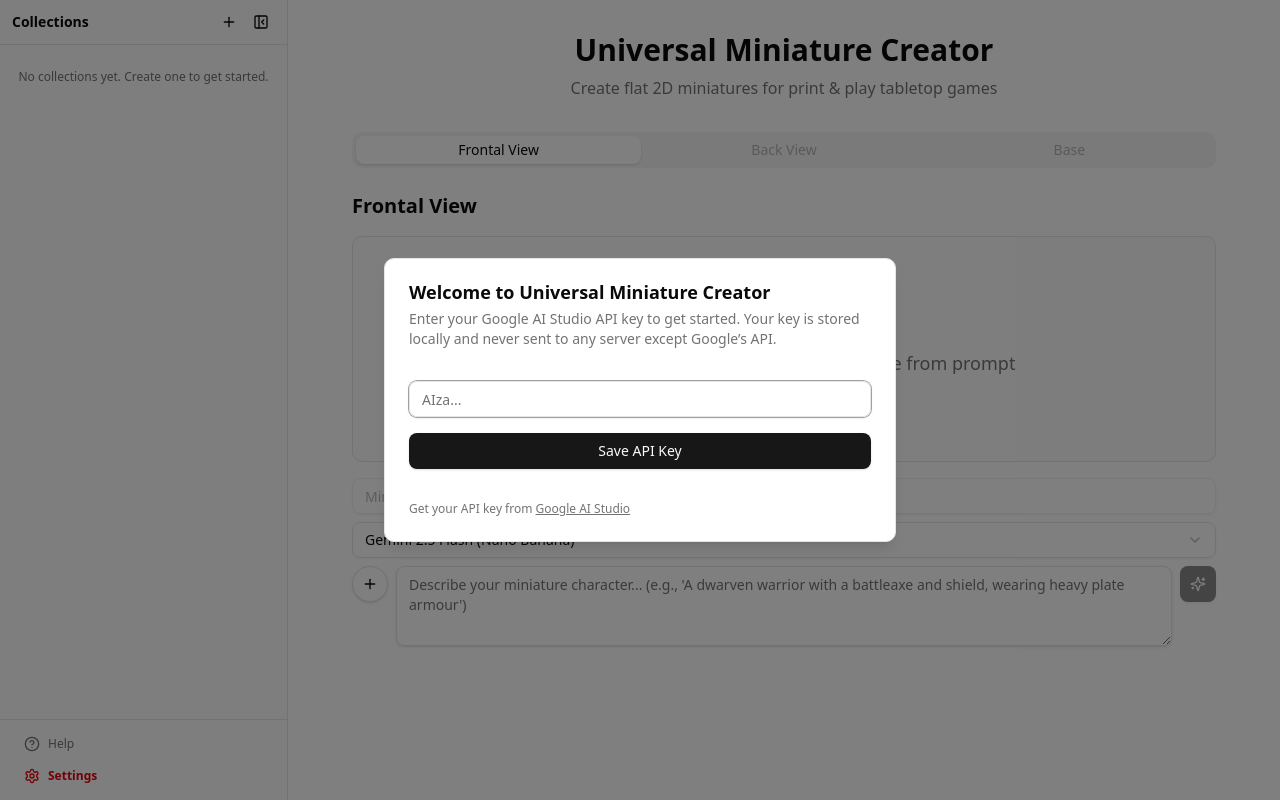
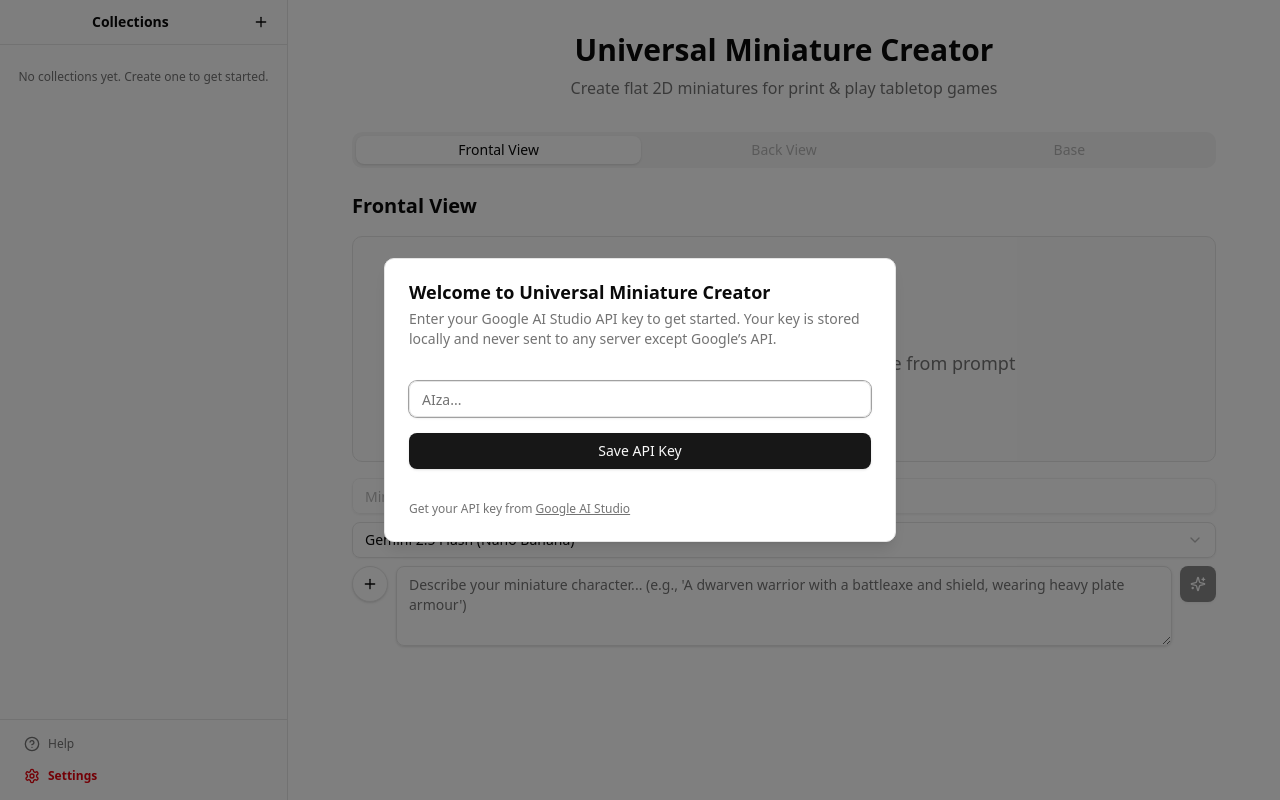
Before and after one commit to YBogomolov/umc, a React (Vite) app: page / in a window 1280 px wide. Built offline with nearby package versions, Linux system fonts and the light colour scheme.

Commit message:
Align sidebar title to not be covered by window buttons

```diff
--- a/src/components/Sidebar.tsx
+++ b/src/components/Sidebar.tsx
@@ -17,8 +17,6 @@ import {
   ChevronRight,
   Download,
   HelpCircle,
-  PanelLeft,
-  PanelLeftClose,
   Pencil,
   Plus,
   Settings,
@@ -273,8 +271,6 @@ function Sidebar({ onHelp }: SidebarProps): React.ReactElement {
   const collections = useAppStore((s) => s.collections);
   const minis = useAppStore((s) => s.miniatures);
   const currentMiniId = useAppStore((s) => s.currentMiniId);
-  const sidebarOpen = useAppStore((s) => s.sidebarOpen);
-  const toggleSidebar = useAppStore((s) => s.toggleSidebar);
   const loadMini = useAppStore((s) => s.loadMini);
   const deleteMiniById = useAppStore((s) => s.deleteMiniById);
   const updateCollection = useAppStore((s) => s.updateCollection);
@@ -400,21 +396,11 @@ function Sidebar({ onHelp }: SidebarProps): React.ReactElement {
     return grouped;
   }, [collections, minis]);
 
-  if (!sidebarOpen) {
-    return (
-      <div className="flex flex-shrink-0 flex-col border-r bg-muted/20 p-2">
-        <Button size="icon" variant="ghost" onClick={toggleSidebar} title="Open sidebar">
-          <PanelLeft className="h-4 w-4" />
-        </Button>
-      </div>
-    );
-  }
-
   return (
     <div className="flex w-72 flex-shrink-0 flex-col border-r bg-muted/20">
       {/* Header */}
       <div className="flex items-center justify-between border-b px-3 py-2">
-        <span className="text-sm font-semibold">Collections</span>
+        <span className="text-sm font-semibold pwa-titlebar-fix">Collections</span>
         <div className="flex gap-1">
           <Button
             size="icon"
@@ -424,9 +410,6 @@ function Sidebar({ onHelp }: SidebarProps): React.ReactElement {
             title="New collection"
           >
             <Plus className="h-4 w-4" />
-          </Button>
-          <Button size="icon" variant="ghost" className="h-7 w-7" onClick={toggleSidebar} title="Close sidebar">
-            <PanelLeftClose className="h-4 w-4" />
           </Button>
         </div>
       </div>
--- a/src/index.css
+++ b/src/index.css
@@ -184,3 +184,7 @@ body {
   will-change: filter, transform;
   animation: gemini-pulse 2s ease-in-out infinite;
 }
+
+.pwa-titlebar-fix {
+  margin-left: 80px;
+}
--- a/src/services/db.ts
+++ b/src/services/db.ts
@@ -212,7 +212,7 @@ export const blobToDataUrl = (blob: Blob): Promise<string> => {
 export const listCollections = async (): Promise<Collection[]> => {
   const db = await getDB();
   const all = await db.getAll('collections');
-  return all.sort((a, b) => b.updatedAt - a.updatedAt);
+  return all.sort((a, b) => b.createdAt - a.createdAt);
 };
 
 export const getCollection = async (id: string): Promise<Collection | undefined> => {
--- a/src/store/types.ts
+++ b/src/store/types.ts
@@ -56,7 +56,6 @@ export interface AppState {
   readonly currentCollectionId: CollectionId | null;
   readonly miniatures: MiniatureMeta[];
   readonly collections: Collection[];
-  readonly sidebarOpen: boolean;
   readonly geminiModel: GeminiModel;
 
   // Actions
@@ -79,7 +78,6 @@ export interface AppState {
   deleteMiniById: (miniId: MiniId) => Promise<void>;
   renameMini: (miniId: MiniId, name: string) => Promise<void>;
   updateMiniName: (miniId: MiniId, name: string) => Promise<void>;
-  toggleSidebar: () => void;
 
   // Collection actions
   setCollections: (collections: Collection[]) => void;
```
